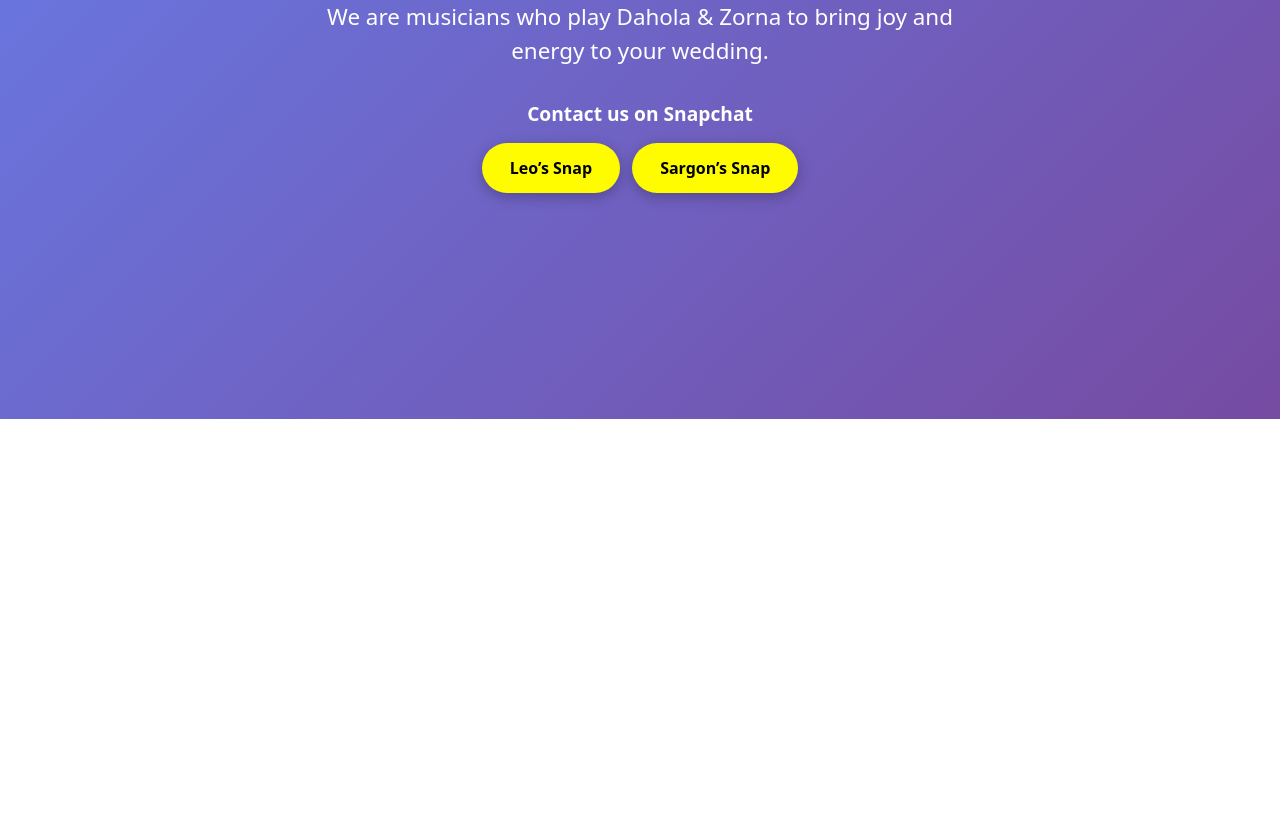
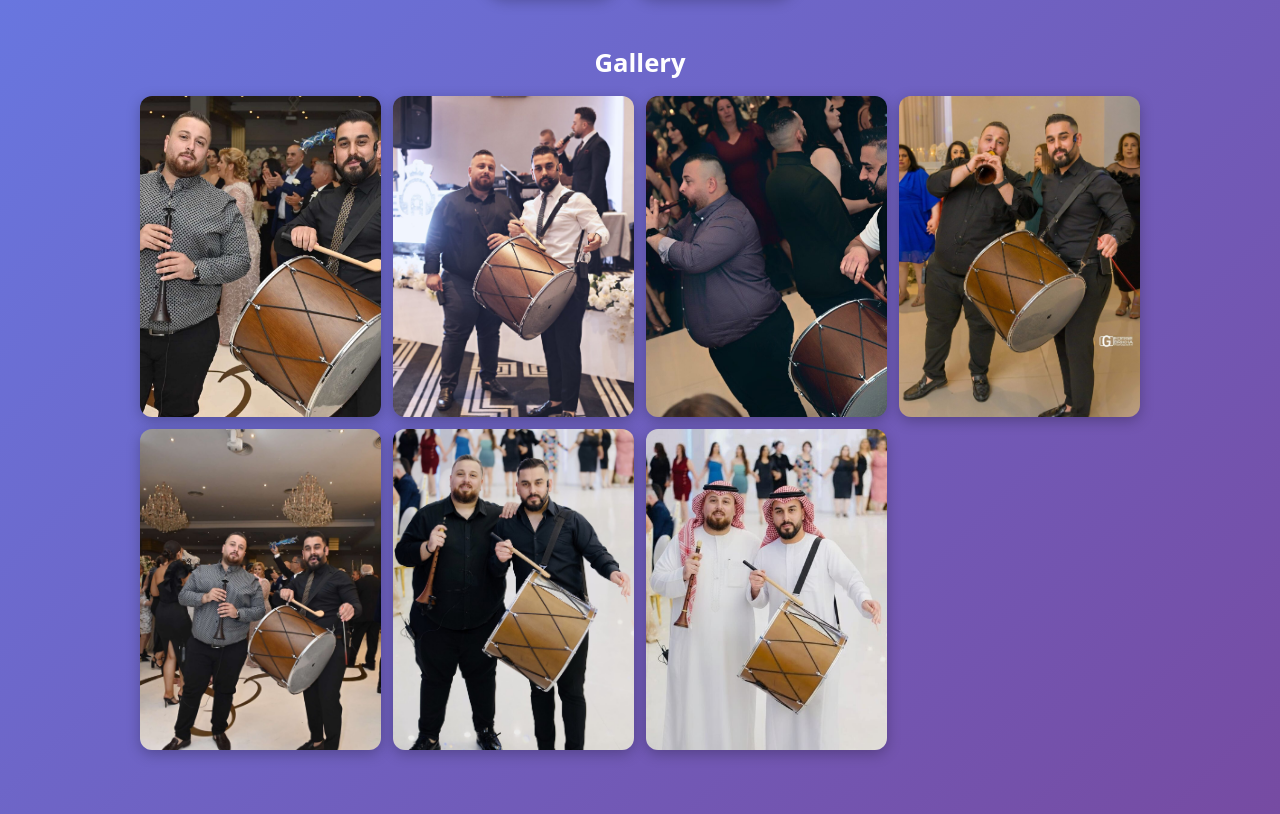
Before and after one commit to 11leozaya/Sargon-and-Leo, a plain HTML site: page index.html in a window 1280 px wide. Shown: the part 381-1195 px from the top of the page. Before the commit the page ends 800 px from the top, so only its background shows below. Drawn offline with Linux system fonts and the light colour scheme.

Commit message:
Add photo gallery
Co-Authored-By: Claude Opus 5.5 <noreply@anthropic.com>
Claude-Session: https://claude.ai/code/session_012e3KNQXWTv91UEdwz4jFBS

```diff
--- a/index.html
+++ b/index.html
@@ -19,7 +19,9 @@
       box-sizing: border-box;
     }
     main {
-      max-width: 700px;
+      max-width: 1000px;
+      width: 100%;
+      padding: 48px 0;
     }
     .business {
       font-size: clamp(1rem, 4vw, 1.5rem);
@@ -62,6 +64,32 @@
     .btn:hover {
       transform: translateY(-2px);
     }
+    .gallery h2 {
+      font-size: 1.6rem;
+      margin: 3rem 0 1rem;
+    }
+    .photos {
+      display: grid;
+      grid-template-columns: repeat(auto-fill, minmax(220px, 1fr));
+      gap: 12px;
+    }
+    .photos a {
+      display: block;
+      border-radius: 12px;
+      overflow: hidden;
+      box-shadow: 0 4px 14px rgba(0, 0, 0, 0.25);
+    }
+    .photos img {
+      display: block;
+      width: 100%;
+      aspect-ratio: 3 / 4;
+      object-fit: cover;
+      object-position: center top;
+      transition: transform 0.3s ease;
+    }
+    .photos a:hover img {
+      transform: scale(1.04);
+    }
   </style>
 </head>
 <body>
@@ -75,6 +103,18 @@
         <a class="btn" href="https://www.snapchat.com/add/sargon.zorna" target="_blank" rel="noopener">Sargon’s Snap</a>
       </div>
     </section>
+    <section class="gallery">
+      <h2>Gallery</h2>
+      <div class="photos">
+        <a href="images/photo-1.jpg" target="_blank" rel="noopener"><img src="images/photo-1.jpg" alt="Sargon and Leo with zorna and dahola at a wedding" loading="lazy"></a>
+        <a href="images/photo-2.jpg" target="_blank" rel="noopener"><img src="images/photo-2.jpg" alt="Sargon and Leo posing with their instruments" loading="lazy"></a>
+        <a href="images/photo-3.jpg" target="_blank" rel="noopener"><img src="images/photo-3.jpg" alt="Sargon and Leo performing on the dance floor" loading="lazy"></a>
+        <a href="images/photo-4.jpg" target="_blank" rel="noopener"><img src="images/photo-4.jpg" alt="Playing zorna and dahola together at a wedding" loading="lazy"></a>
+        <a href="images/photo-5.jpg" target="_blank" rel="noopener"><img src="images/photo-5.jpg" alt="Sargon and Leo on the dance floor under the chandeliers" loading="lazy"></a>
+        <a href="images/photo-6.jpg" target="_blank" rel="noopener"><img src="images/photo-6.jpg" alt="Sargon and Leo in black with zorna and dahola" loading="lazy"></a>
+        <a href="images/photo-7.jpg" target="_blank" rel="noopener"><img src="images/photo-7.jpg" alt="Sargon and Leo in traditional dress with their instruments" loading="lazy"></a>
+      </div>
+    </section>
   </main>
 </body>
 </html>
```
Also changed, not shown: images/photo-1.jpg (added), images/photo-2.jpg (added), images/photo-3.jpg (added), images/photo-4.jpg (added), images/photo-5.jpg (added), images/photo-6.jpg (added), images/photo-7.jpg (added).
